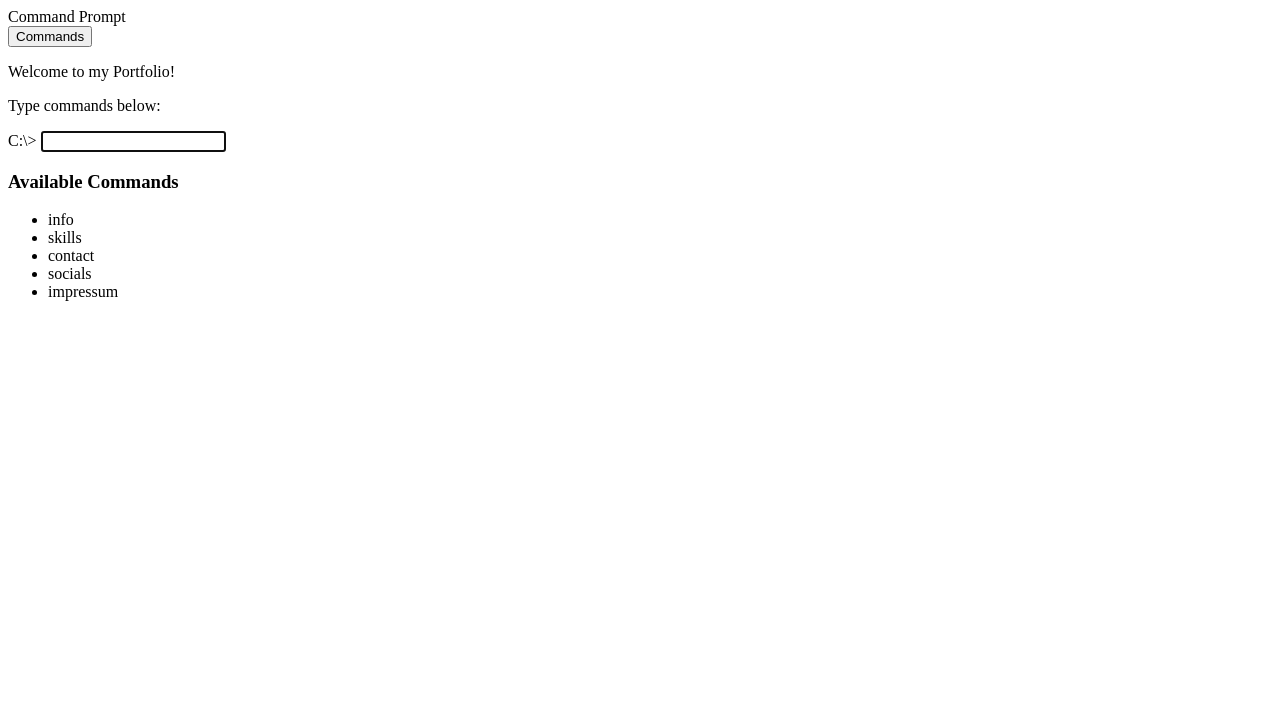
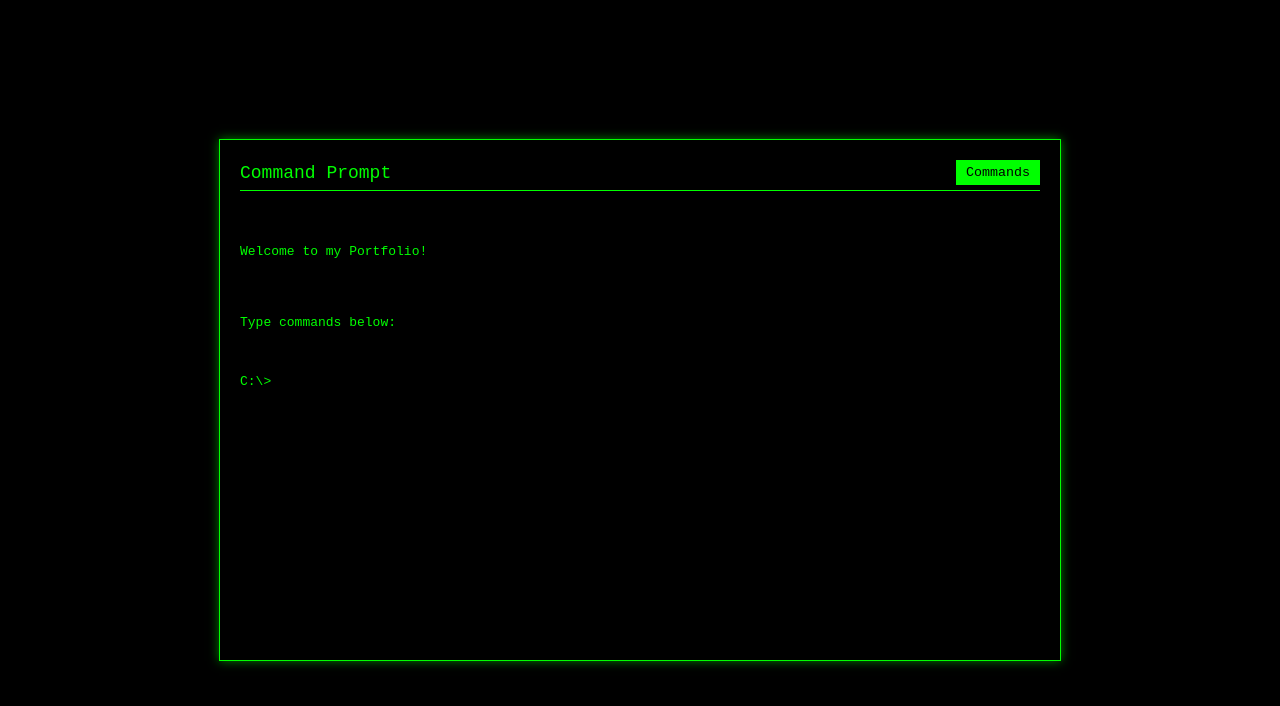
Before and after one commit to 7niss/hnes, a plain HTML site: page index.html in a window 1280 px wide. Drawn offline with Linux system fonts and the light colour scheme.

Commit message:
Update styles.css

```diff
--- a/styles.css
+++ b/styles.css
@@ -1,69 +1,85 @@
-document.addEventListener('DOMContentLoaded', () => {
-    const commandInput = document.getElementById('command-input');
-    const output = document.getElementById('output');
-    const commandListButton = document.getElementById('command-list-button');
-    const commandList = document.getElementById('command-list');
-    const commandListContent = document.getElementById('command-list-content');
-
-    addCommandToList('info');
-    addCommandToList('skills');
-    addCommandToList('contact');
-    addCommandToList('socials');
-    addCommandToList('impressum');
-
-
-    commandInput.addEventListener('keypress', function (e) {
-        if (e.key === 'Enter') {
-            const command = commandInput.value.trim();
-
-            if (command) {
-                const newCommand = document.createElement('p');
-                newCommand.textContent = `C:\\> ${command}`;
-                output.appendChild(newCommand);
-
-                let response;
-                switch (command.toLowerCase()) {
-                    case 'info':
-                        response = `I am Hannes Rieder, 16 years old, living in the canton of Valais, Switzerland, and currently apprenticing as a Media Specialist (Mediamatiker).`;
-                        break;
-                    case 'skills':
-                        response = `I specialize in digital media, content creation, and multimedia design, with proficiency in graphic design software and video editing tools.`;
-                        break;
-                    case 'contact':
-                        response = `You can reach me via email at contact@hnes.me.`;
-                        break;
-                    case 'socials':
-                        response = `GitHub: <a href="https://github.com/7niss" target="_blank">7niss</a><br>YouTube: <a href="https://www.youtube.com/@styIing" target="_blank">@styIing</a><br>X: <a href="https://x.com/xn1ss" target="_blank">xn1ss</a>`;
-                        break;
-                    case 'botic':
-                        response = `<a href="https://www.google.com/maps/place/Botic+Lovers/@46.2953131,7.8790369,15z/data=!4m2!3m1!1s0x0:0xc72b9850afbf3159?sa=X&ved=1t:2428&ictx=111" target="_blank">Botic Lovers</a>`;
-                        break;
-                    case 'help':
-                        response = `Press the "Commands" Button to view all possible Commands.`;
-                        break;
-                    default:
-                        response = `Command not recognized: ${command}`;
-                }
-
-                const responseParagraph = document.createElement('p');
-                responseParagraph.innerHTML = response;
-                output.appendChild(responseParagraph);
-
-                commandInput.value = '';
-                output.scrollTop = output.scrollHeight;
-            }
-        }
-    });
-
-    commandListButton.addEventListener('click', () => {
-        commandList.classList.toggle('hidden');
-    });
-
-    function addCommandToList(command) {
-        if (![...commandListContent.children].some(item => item.textContent === command)) {
-            const listItem = document.createElement('li');
-            listItem.textContent = command;
-            commandListContent.appendChild(listItem);
-        }
-    }
-});
+body {
+    font-family: monospace;
+    background-color: #000;
+    color: #0f0;
+    margin: 0;
+    padding: 0;
+}
+.container {
+    display: flex;
+    justify-content: center;
+    align-items: center;
+    height: 100vh;
+}
+.command-prompt {
+    width: 80%;
+    max-width: 800px;
+    border: 1px solid #0f0;
+    padding: 20px;
+    background-color: #000;
+    box-shadow: 0 0 10px rgba(0, 255, 0, 0.5);
+    overflow-y: auto;
+    height: 60vh;
+    position: relative;
+}
+.header {
+    border-bottom: 1px solid #0f0;
+    margin-bottom: 10px;
+    padding-bottom: 5px;
+    display: flex;
+    justify-content: space-between;
+    align-items: center;
+}
+.title {
+    font-size: 18px;
+}
+button {
+    background-color: #0f0;
+    color: #000;
+    border: none;
+    padding: 5px 10px;
+    cursor: pointer;
+    font-family: monospace;
+}
+button:hover {
+    background-color: #0d0;
+}
+.output {
+    white-space: pre-wrap;
+}
+#input-line {
+    display: flex;
+    align-items: center;
+}
+.prompt {
+    color: #0f0;
+    margin-right: 5px;
+}
+#command-input {
+    background: transparent;
+    border: none;
+    color: #0f0;
+    outline: none;
+    width: 100%;
+}
+#command-list {
+    position: absolute;
+    top: 60px;
+    right: 0;
+    width: 300px;
+    background: #000;
+    border: 1px solid #0f0;
+    padding: 10px;
+    box-shadow: 0 0 10px rgba(0, 255, 0, 0.5);
+}
+.hidden {
+    display: none;
+}
+#command-list-content {
+    list-style: none;
+    padding: 0;
+    margin: 0;
+}
+#command-list-content li {
+    margin: 5px 0;
+}
```
